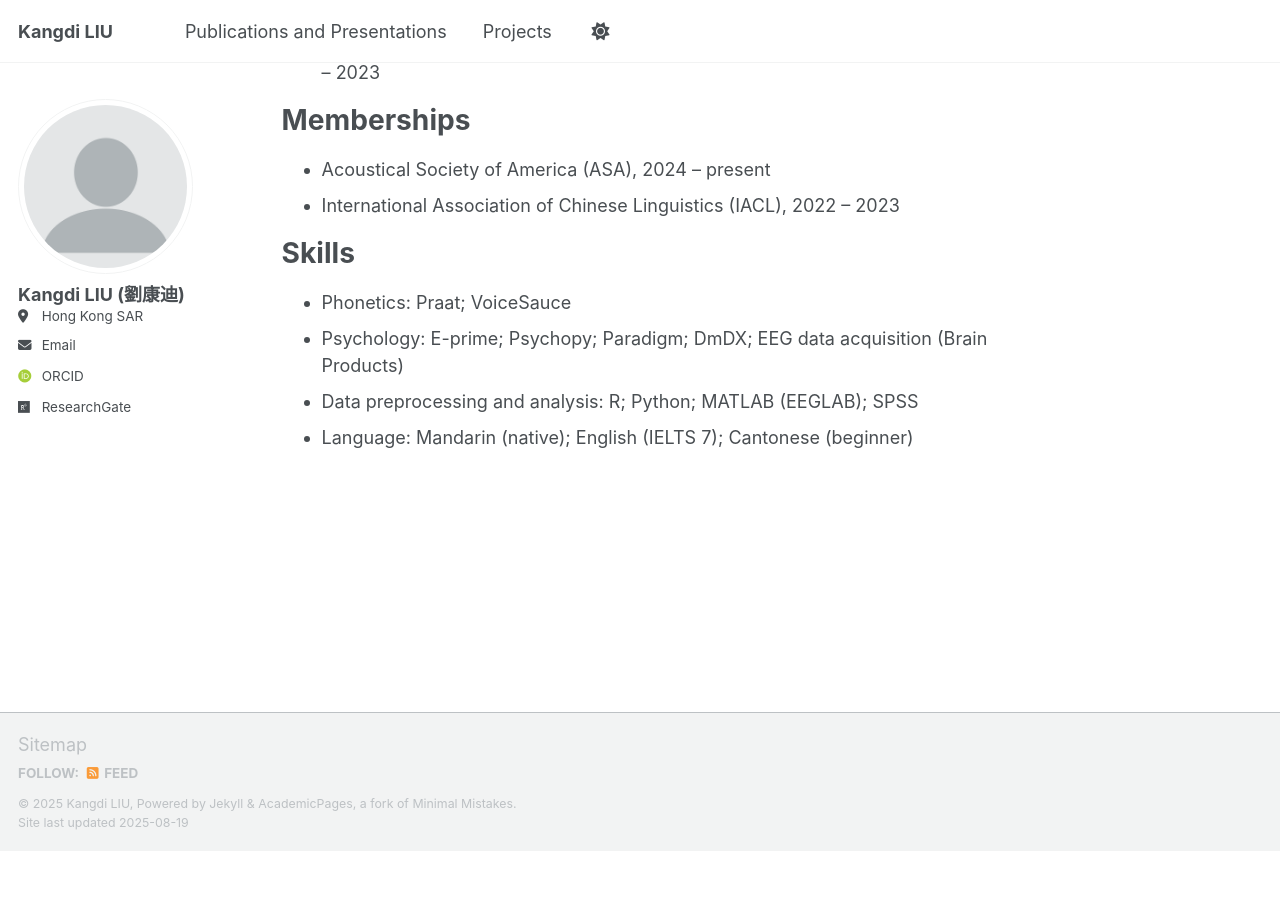
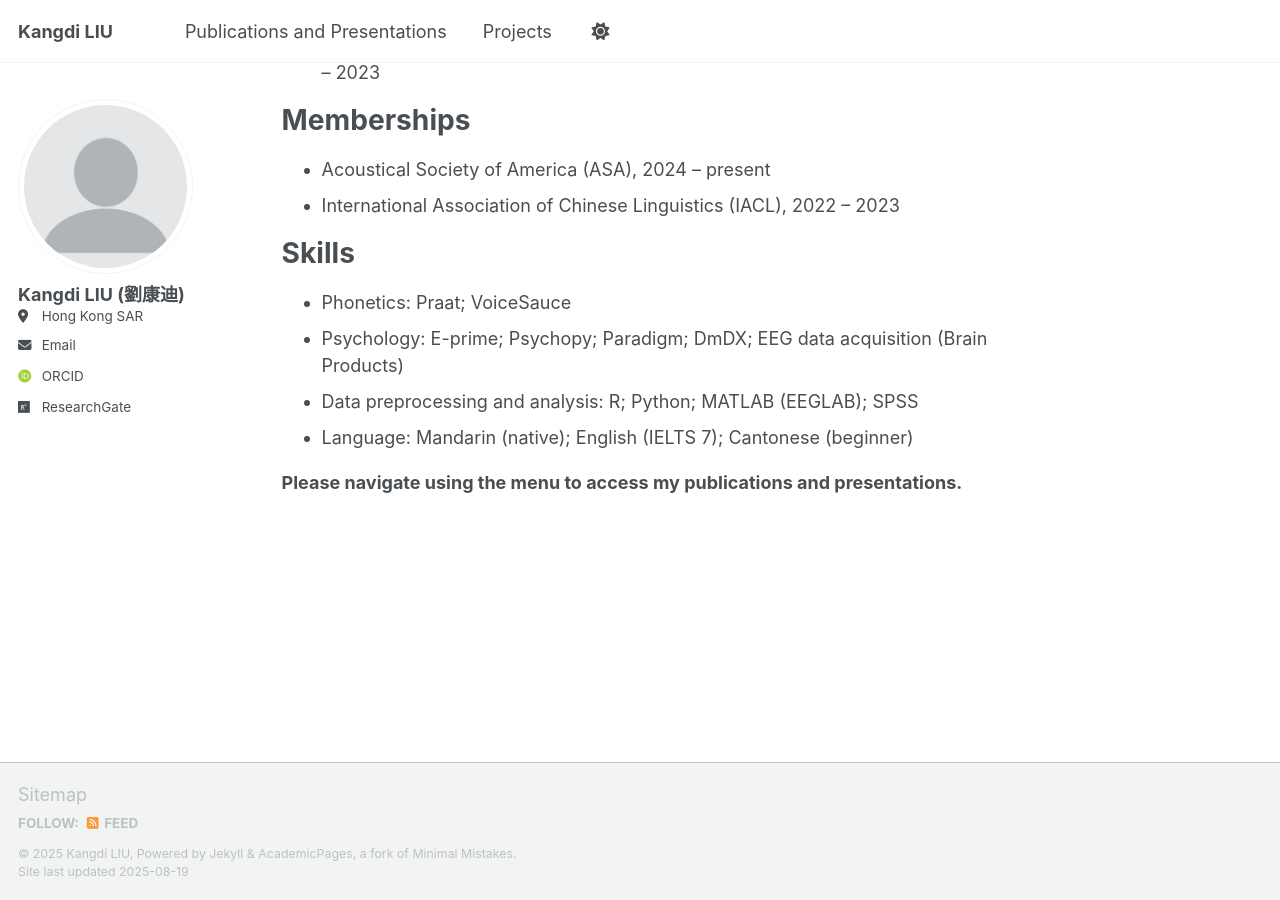
Before and after one commit to kliubc2025/kliubc.github.io, a Jekyll site: the page built from _pages/about.md, in a window 1280 px wide and 900 px high, scrolled down 2875 px. Built offline with Jekyll 4.4.1, drawn with Linux system fonts in a browser that asks for light colours; some web fonts are replaced; a script that is not in the unit is left out; before the commit the page ends 3725 px from its top, so only the background shows below that.

Commit message:
Update about.md

```diff
--- a/_pages/about.md
+++ b/_pages/about.md
@@ -93,3 +93,5 @@ Skills
 * Psychology: E-prime; Psychopy; Paradigm; DmDX; EEG data acquisition (Brain Products)
 * Data preprocessing and analysis: R; Python; MATLAB (EEGLAB); SPSS
 * Language: Mandarin (native); English (IELTS 7); Cantonese (beginner)
+
+**Please navigate using the menu to access my publications and presentations.**
```
